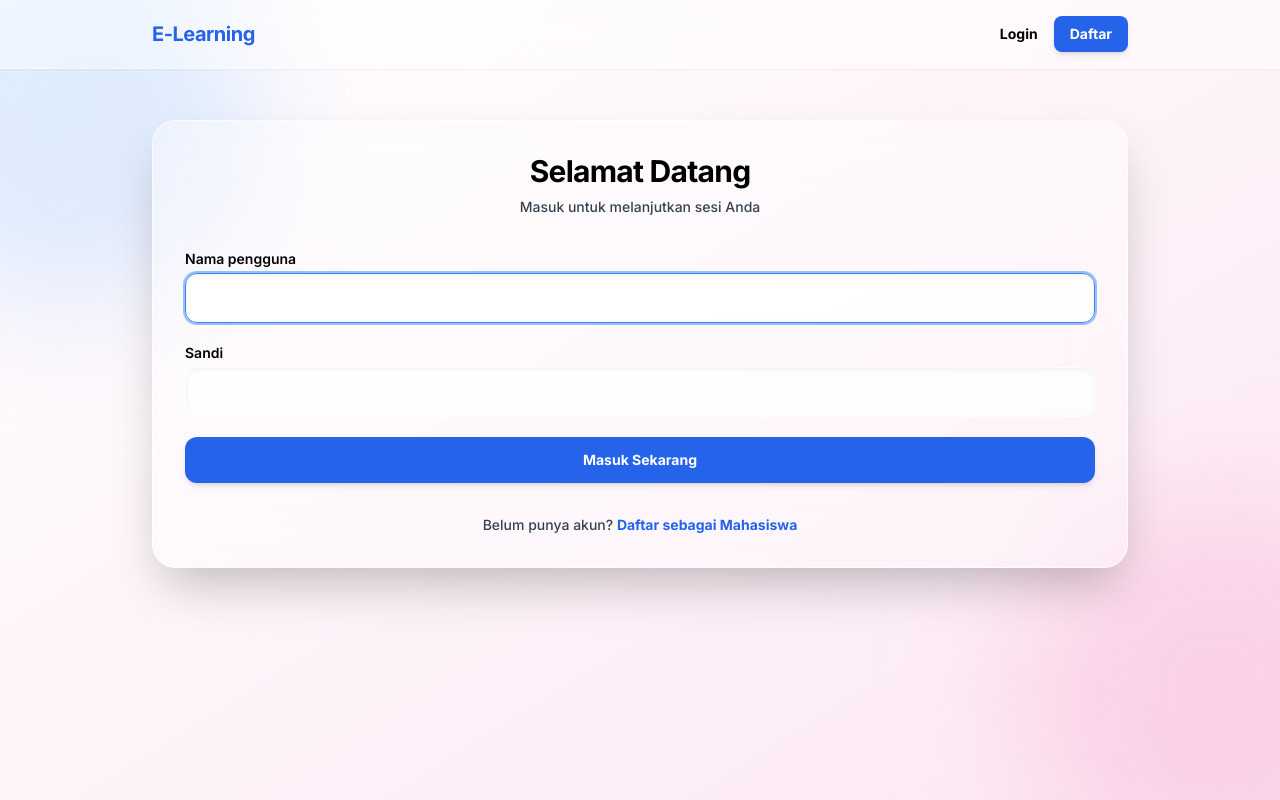
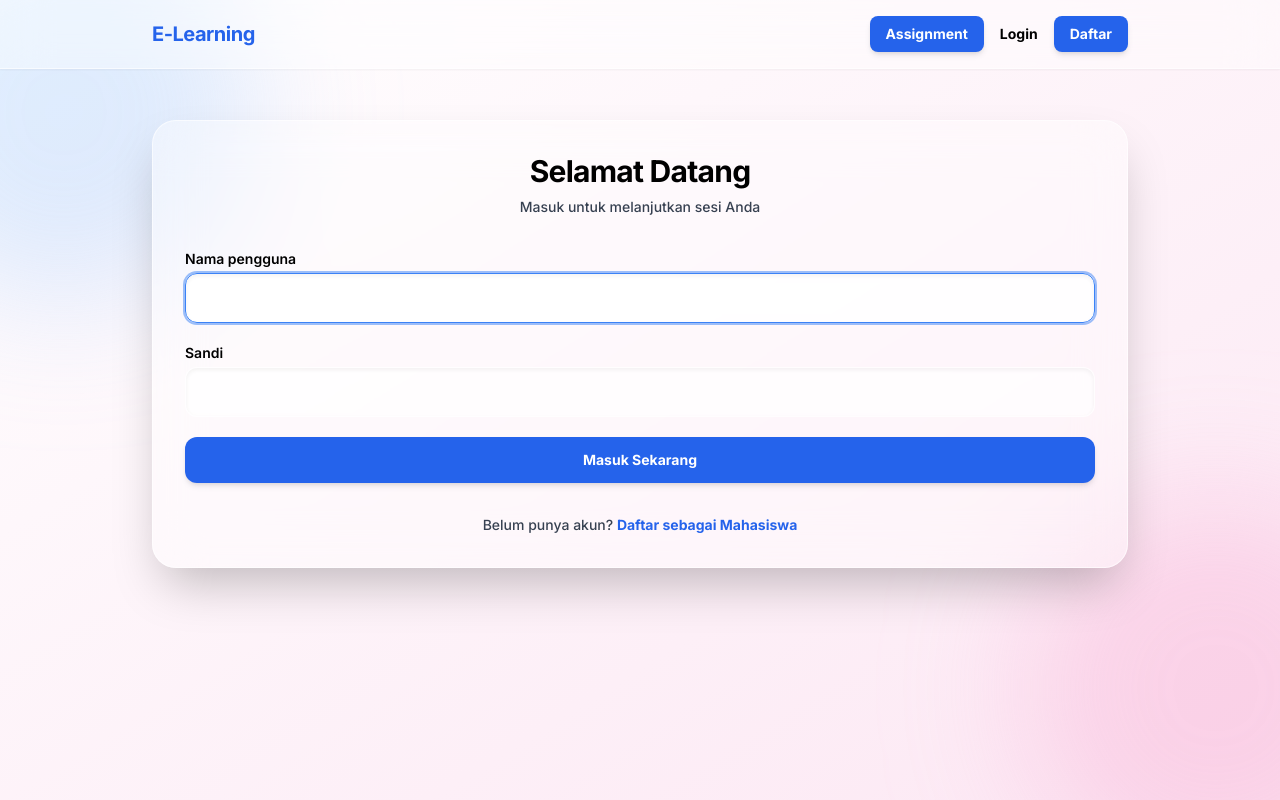
Before and after one commit to nathanaeru/PKPL26_10_PhiLia093, a Django app: page /accounts/login/ in a window 1280 px wide. Run offline with Django 5.2, Linux system fonts and the light colour scheme; some libraries are stand-ins or nearby versions.

Commit message:
add button assignments

```diff
--- a/templates/base.html
+++ b/templates/base.html
@@ -8,13 +8,20 @@
         E-Learning System
       {% endblock %}
     </title>
+
     <script src="https://cdn.tailwindcss.com"></script>
-    <link href="https://fonts.googleapis.com/css2?family=Inter:wght@300;400;500;600;700&display=swap" rel="stylesheet" />
+
+    <link
+      href="https://fonts.googleapis.com/css2?family=Inter:wght@300;400;500;600;700&display=swap"
+      rel="stylesheet"
+    />
+
     <style type="text/tailwindcss">
       @layer utilities {
         body {
           font-family: 'Inter', sans-serif;
         }
+
         input[type='text'],
         input[type='password'],
         input[type='email'] {
@@ -23,28 +30,70 @@
       }
     </style>
   </head>
+
   <body class="bg-gradient-to-br from-white to-pink-100 min-h-screen flex flex-col items-center text-black antialiased">
+
+    <!-- background blur -->
     <div class="fixed top-[-10%] left-[-10%] w-96 h-96 bg-blue-300 rounded-full mix-blend-multiply filter blur-3xl opacity-30 animate-blob"></div>
     <div class="fixed bottom-[-10%] right-[-10%] w-96 h-96 bg-pink-300 rounded-full mix-blend-multiply filter blur-3xl opacity-30 animate-blob animation-delay-2000"></div>
 
+    <!-- NAVBAR -->
     <nav class="w-full fixed top-0 z-50 bg-white/40 backdrop-blur-xl border-b border-white/60 shadow-sm">
       <div class="max-w-5xl mx-auto px-6 py-4 flex justify-between items-center">
-        <a href="/" class="text-xl font-bold text-blue-600 tracking-tight hover:text-blue-800 transition">E-Learning</a>
+
+        <!-- logo -->
+        <a href="/" class="text-xl font-bold text-blue-600 tracking-tight hover:text-blue-800 transition">
+          E-Learning
+        </a>
+
+        <!-- menu -->
         <div class="flex items-center space-x-4">
+
+          <!-- ⭐ NEW: Assignment Button -->
+          <a href="{% url 'assignment:daftar_tugas' %}"
+             class="text-sm font-bold px-4 py-2 rounded-lg bg-blue-600 text-white hover:bg-blue-700 transition shadow-md hover:scale-105">
+            Assignment
+          </a>
+
           {% if user.is_authenticated %}
+
             {% if user.role == 'dosen' or user.role == 'asisten_dosen' %}
-              <a href="{% url 'materi:upload' %}" class="text-sm font-bold text-black hover:text-blue-600 transition">Upload Materi</a>
-              <a href="{% url 'assignment:upload' %}" class="text-sm font-bold text-black hover:text-blue-600 transition">Upload Tugas</a>
+              <a href="{% url 'materi:upload' %}" class="text-sm font-bold text-black hover:text-blue-600 transition">
+                Upload Materi
+              </a>
+
+              <a href="{% url 'assignment:upload' %}" class="text-sm font-bold text-black hover:text-blue-600 transition">
+                Upload Tugas
+              </a>
             {% endif %}
-            <span class="text-sm font-medium text-gray-700">Halo, <span class="font-bold text-black">{{ user.username }}</span> ({{ user.get_role_display }})</span>
-            <a href="{% url 'accounts:logout' %}" class="text-sm font-bold text-red-500 hover:text-red-700 transition">Logout</a>
+
+            <span class="text-sm font-medium text-gray-700">
+              Halo, <span class="font-bold text-black">{{ user.username }}</span>
+              ({{ user.get_role_display }})
+            </span>
+
+            <a href="{% url 'accounts:logout' %}" class="text-sm font-bold text-red-500 hover:text-red-700 transition">
+              Logout
+            </a>
+
           {% else %}
-            <a href="{% url 'accounts:login' %}" class="text-sm font-bold text-black hover:text-blue-600 transition">Login</a>
-            <a href="{% url 'accounts:register' %}" class="text-sm font-bold px-4 py-2 bg-blue-600 text-white rounded-lg hover:bg-blue-700 transition shadow-md hover:scale-105">Daftar</a>
+
+            <a href="{% url 'accounts:login' %}" class="text-sm font-bold text-black hover:text-blue-600 transition">
+              Login
+            </a>
+
+            <a href="{% url 'accounts:register' %}"
+               class="text-sm font-bold px-4 py-2 bg-blue-600 text-white rounded-lg hover:bg-blue-700 transition shadow-md hover:scale-105">
+              Daftar
+            </a>
+
           {% endif %}
+
         </div>
       </div>
     </nav>
+
+    <!-- messages -->
     {% if messages %}
       <div class="max-w-5xl mx-auto px-6 mt-28 space-y-3">
         {% for message in messages %}
@@ -55,10 +104,11 @@
       </div>
     {% endif %}
 
+    <!-- content -->
     <main class="w-full max-w-5xl p-6 mt-24 relative z-10">
       {% block content %}
-
       {% endblock %}
     </main>
+
   </body>
 </html>
```
